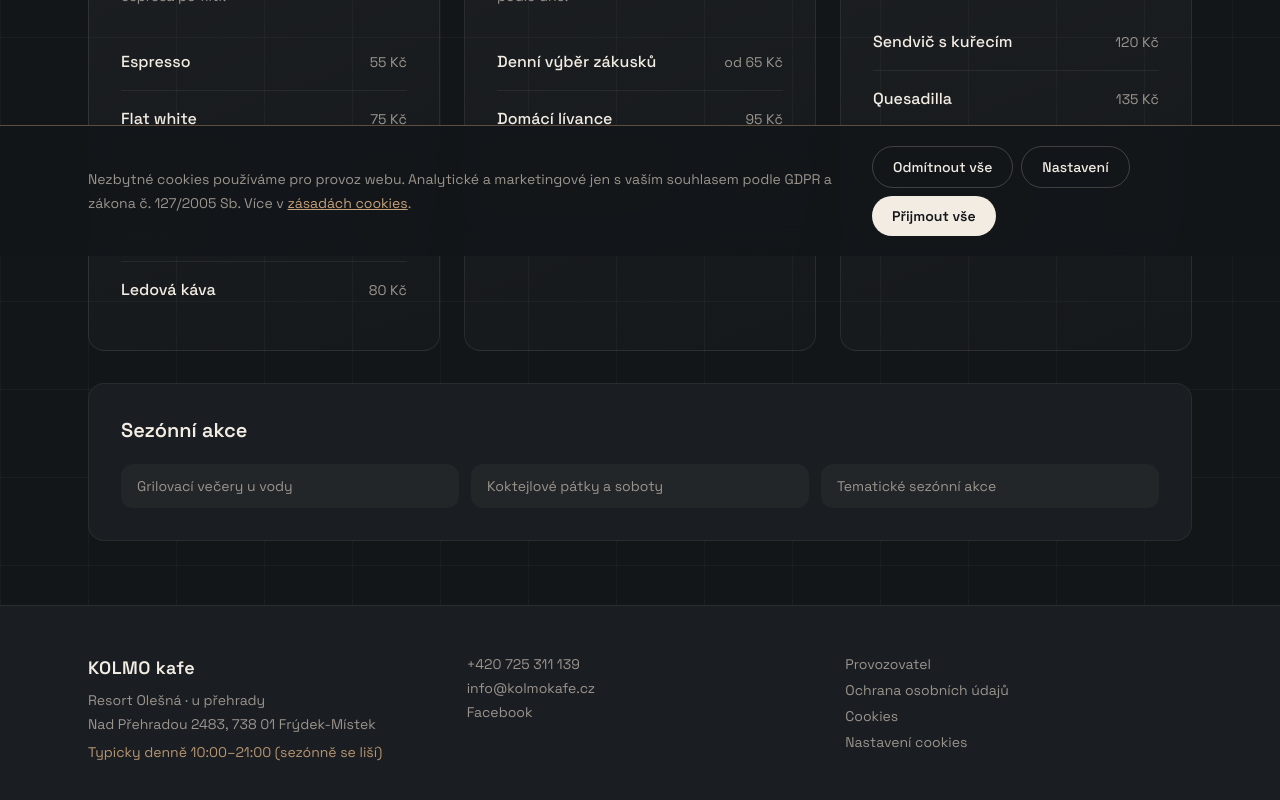
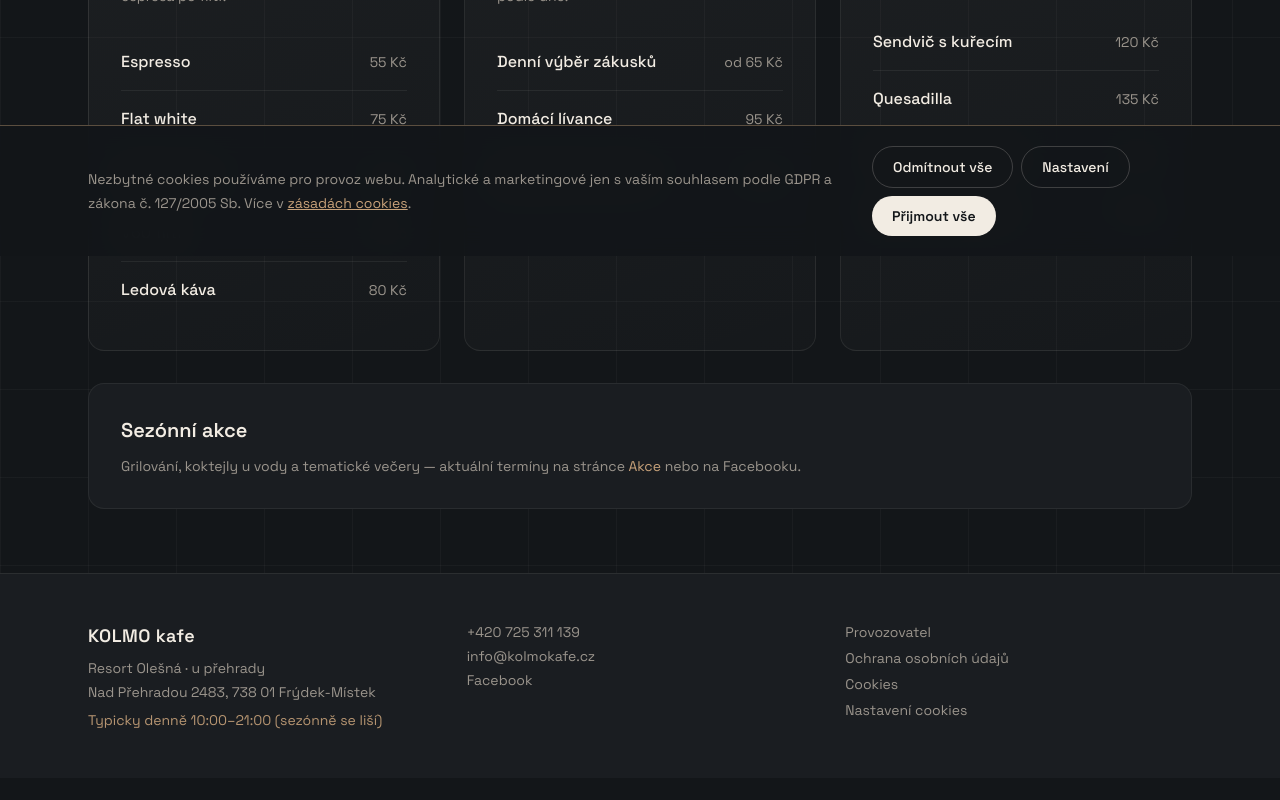
Before and after one commit to radimski/kolmo-kafe, a Next.js app: page /menu in a window 1280 px wide. Shown: the part 544-1344 px from the top of the page. After the commit the page ends 1322 px from the top, so only its background shows below. Built offline with nearby package versions, Linux system fonts and the light colour scheme.

Commit message:
Link menu page seasonal section to /akce
Co-authored-by: radim.pajurek <radim.pajurek@hotmail.com>

```diff
--- a/src/app/menu/page.tsx
+++ b/src/app/menu/page.tsx
@@ -71,16 +71,14 @@ export default function KolmoMenuPage() {
 
         <div className="kolmo-surface mt-8 rounded-2xl p-8">
           <h2 className="text-xl font-semibold">Sezónní akce</h2>
-          <ul className="mt-5 grid gap-3 sm:grid-cols-3">
-            {kolmoConfig.events.map((event) => (
-              <li
-                key={event}
-                className="rounded-xl bg-[#f2ece3]/[0.04] px-4 py-3 text-sm text-[#9a948c]"
-              >
-                {event}
-              </li>
-            ))}
-          </ul>
+          <p className="mt-3 text-sm text-[#9a948c]">
+            Grilování, koktejly u vody a tematické večery — aktuální termíny
+            na stránce{" "}
+            <a href="/akce" className="text-[#c8a27a] hover:underline">
+              Akce
+            </a>{" "}
+            nebo na Facebooku.
+          </p>
         </div>
       </div>
     </div>
```
